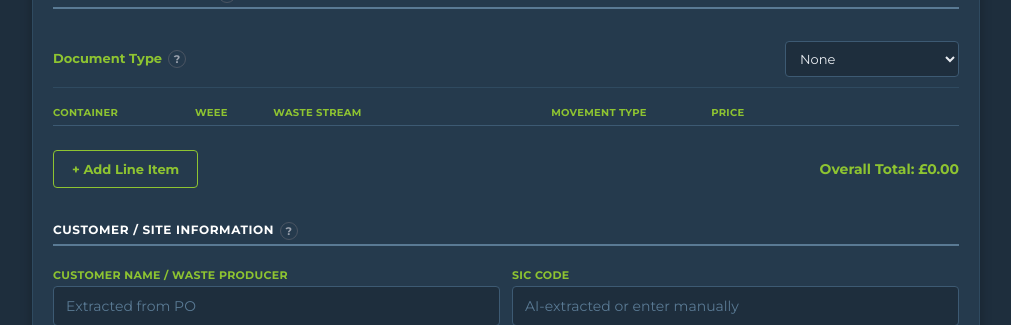
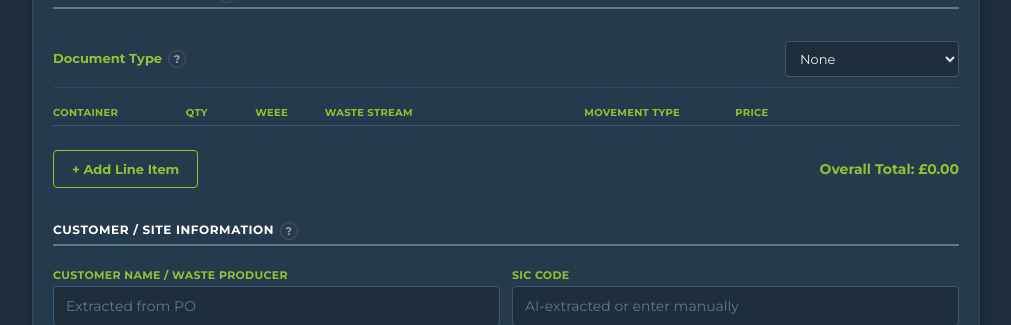
Before and after one commit to NathCM24/pdf-extractor, a Flask app: template templates/index.html in a window 1280 px wide. Shown: the part 1117-1442 px from the top of the page, without its empty margins (134-1145 px from the left). Run offline with Flask 3, Linux system fonts and the light colour scheme; the template is opened without the code that fills it, so the values that code supplies are empty; some libraries are stand-ins or nearby versions.

Commit message:
Add Quantity column to Products & Services and smart line splitting
1. Quantity column added to both Broker and CEF tabs:
   - New Qty number input between Container and WEEE # columns
   - Column order: Container | Qty | WEEE # | Waste Stream | Movement Type | Price | Delete
   - Minimum 1, defaults to 1, compact ~55px wide, right-aligned
   - Included in all outputs: PDF, HubSpot deal, email, Make.com webhook

2. Smart line splitting in AI extraction:
   - Updated both EXTRACT_PROMPT and CEF_EXTRACT_PROMPT
   - Multiple containers in one description split into separate line items
   - Quantity patterns extracted (2x, x2, qty 2, etc.)
   - Known container types: Green Steel, Magnum, Collapsible, Pallet,
     Non-Linear Crate, Durapipe, Battery POD

3. Styling updates:
   - Adjusted grid columns: 14% 7% 7% 28% 16% 14% 4%
   - PDF table columns updated with QTY column
   - Dark theme number input matching existing style

https://claude.ai/code/session_017wQPTVNVdvfg8EMjvzBAzS

```diff
--- a/app.py
+++ b/app.py
@@ -146,6 +146,24 @@ CONTAINER AUTO-DETECTION (for each line item, pick the best match from the descr
 - If description contains "Battery" or "POD" → "Battery POD"
 - If none match → default to "Magnum"
 
+SMART LINE SPLITTING — MULTIPLE CONTAINERS:
+If a product description references multiple container types from this list [Green Steel, Magnum, Collapsible, Pallet, Non-Linear Crate, Durapipe, Battery POD], create a SEPARATE line item for each container. Extract the quantity for each container if mentioned.
+
+Examples:
+- "Magnum & Green Steel Empty & Replace" → TWO line items:
+  Line 1: container "Magnum", quantity 1, description "Empty & Replace"
+  Line 2: container "Green Steel", quantity 1, description "Empty & Replace"
+- "2x Magnum, 1x Collapsible - Mixed WEEE Collection" → TWO line items:
+  Line 1: container "Magnum", quantity 2, description "Mixed WEEE Collection"
+  Line 2: container "Collapsible", quantity 1, description "Mixed WEEE Collection"
+- If only one container is mentioned, keep it as a single line item as normal.
+
+QUANTITY EXTRACTION:
+For each line item, extract the quantity from the PO text. Look for patterns like:
+- "2x", "x2", "2 x", "qty 2", "quantity: 2", "qty: 2"
+- A number immediately before the container name (e.g. "2 Magnum")
+- If no quantity is found, default to 1.
+
 WASTE STREAM AUTO-DETECTION (for each line item, pick the most appropriate WEEE category):
 The 15 WEEE categories are:
 1. Large Household Appliances
@@ -694,15 +712,15 @@ def _build_review_pdf(payload: dict) -> BytesIO:
 
     down(box_h + 8 * mm)
 
-    # ── Products & Services table (Container | Waste Stream | Movement Type | Price) ──
+    # ── Products & Services table (Container | Qty | Waste Stream | Movement Type | Price) ──
     line_items = list(payload.get("line_items") or [])
 
     # Inject document type as a £40 line item if applicable
     _inject_doc_type_line(line_items, payload.get("document_type"))
 
     if line_items:
-        ps_col_w = [CONTENT_W * 0.20, CONTENT_W * 0.35, CONTENT_W * 0.20, CONTENT_W * 0.25]
-        ps_headers = ["CONTAINER", "WASTE STREAM", "MOVEMENT TYPE", "PRICE"]
+        ps_col_w = [CONTENT_W * 0.17, CONTENT_W * 0.07, CONTENT_W * 0.32, CONTENT_W * 0.19, CONTENT_W * 0.25]
+        ps_headers = ["CONTAINER", "QTY", "WASTE STREAM", "MOVEMENT TYPE", "PRICE"]
         ps_hdr_h = 9 * mm
         ps_row_h_single = 8 * mm   # rows without two-line waste stream
         ps_row_h_double = 14 * mm  # rows with WEEE category + description
@@ -733,6 +751,11 @@ def _build_review_pdf(payload: dict) -> BytesIO:
         grand_total = 0.0
         for idx, item in enumerate(line_items):
             container_val = str(item.get("container") or "")
+            quantity_val = item.get("quantity", 1)
+            try:
+                quantity_val = int(quantity_val)
+            except (TypeError, ValueError):
+                quantity_val = 1
             weee_line, desc_line = _waste_stream_parts(item)
             movement_type = str(item.get("movement_type") or "")
             try:
@@ -755,8 +778,8 @@ def _build_review_pdf(payload: dict) -> BytesIO:
             c.line(MARGIN, y - ps_row_h, MARGIN + CONTENT_W, y - ps_row_h)
 
             # Waste Stream column — two-line layout
-            ws_x = MARGIN + ps_col_w[0]
-            max_ws_w = ps_col_w[1] - 6 * mm
+            ws_x = MARGIN + ps_col_w[0] + ps_col_w[1]
+            max_ws_w = ps_col_w[2] - 6 * mm
 
             if has_two_lines:
                 # Line 1: WEEE category (smaller font, muted grey)
@@ -794,14 +817,20 @@ def _build_review_pdf(payload: dict) -> BytesIO:
             c.setFillColor(TEXT_BODY)
             c.drawString(MARGIN + 3 * mm, text_y, container_val or "\u2014")
 
+            # Quantity
+            qty_x = MARGIN + ps_col_w[0]
+            c.setFont(FONT_R, 8)
+            c.setFillColor(TEXT_BODY)
+            c.drawString(qty_x + 3 * mm, text_y, str(quantity_val))
+
             # Movement Type
-            mt_x = MARGIN + ps_col_w[0] + ps_col_w[1]
+            mt_x = MARGIN + ps_col_w[0] + ps_col_w[1] + ps_col_w[2]
             c.setFont(FONT_R, 8)
             c.setFillColor(TEXT_BODY)
             c.drawString(mt_x + 3 * mm, text_y, movement_type or "\u2014")
 
             # Price
-            price_x = MARGIN + ps_col_w[0] + ps_col_w[1] + ps_col_w[2]
+            price_x = MARGIN + ps_col_w[0] + ps_col_w[1] + ps_col_w[2] + ps_col_w[3]
             c.setFont(FONT_B, 9)
             c.setFillColor(NAVY)
             c.drawRightString(price_x + ps_col_w[3] - 3 * mm, text_y, _money(price))
@@ -976,6 +1005,10 @@ def _normalise_data(data: dict):
         item["movement_type"] = str(item.get("movement_type") or "")
         item["container"] = str(item.get("container") or "Magnum")
         item["waste_stream"] = str(item.get("waste_stream") or "")
+        try:
+            item["quantity"] = max(1, int(item.get("quantity", 1)))
+        except (TypeError, ValueError):
+            item["quantity"] = 1
         # Support both old format (quantity/unit_price/line_total) and new format (price)
         if "price" in item:
             try:
@@ -1225,6 +1258,24 @@ CONTAINER AUTO-DETECTION (for each line item):
 - "Dura" or "Durapipe" or "Flo Tube" → "Durapipe"
 - "Battery" or "POD" → "Battery POD"
 - Default → "Magnum"
+
+SMART LINE SPLITTING — MULTIPLE CONTAINERS:
+If a product description references multiple container types from this list [Green Steel, Magnum, Collapsible, Pallet, Non-Linear Crate, Durapipe, Battery POD], create a SEPARATE line item for each container. Extract the quantity for each container if mentioned.
+
+Examples:
+- "Magnum & Green Steel Empty & Replace" → TWO line items:
+  Line 1: container "Magnum", quantity 1, description "Empty & Replace"
+  Line 2: container "Green Steel", quantity 1, description "Empty & Replace"
+- "2x Magnum, 1x Collapsible - Mixed WEEE Collection" → TWO line items:
+  Line 1: container "Magnum", quantity 2, description "Mixed WEEE Collection"
+  Line 2: container "Collapsible", quantity 1, description "Mixed WEEE Collection"
+- If only one container is mentioned, keep it as a single line item as normal.
+
+QUANTITY EXTRACTION:
+For each line item, extract the quantity from the PO text. Look for patterns like:
+- "2x", "x2", "2 x", "qty 2", "quantity: 2", "qty: 2"
+- A number immediately before the container name (e.g. "2 Magnum")
+- If no quantity is found, default to 1.
 
 WASTE STREAM — pick from the 15 WEEE categories:
 1. Large Household Appliances | 2. Small Household Appliances | 3. IT and Telecommunications Equipment
@@ -1784,6 +1835,11 @@ def _format_line_items_cell(line_items):
     lines = []
     for item in (line_items or []):
         container = str(item.get("container") or "")
+        qty = item.get("quantity", 1)
+        try:
+            qty = int(qty)
+        except (TypeError, ValueError):
+            qty = 1
         weee_line, desc_line = _waste_stream_parts(item)
         mt = str(item.get("movement_type") or "")
         try:
@@ -1792,11 +1848,12 @@ def _format_line_items_cell(line_items):
             price = 0.0
         mt_str = f" [{mt}]" if mt else ""
         container_str = f"{container} | " if container else ""
+        qty_str = f"x{qty} | " if qty and qty > 1 else ""
         if weee_line and desc_line:
-            lines.append(f"{container_str}{weee_line}\n  {desc_line}{mt_str} | \u00a3{price:.2f}")
+            lines.append(f"{container_str}{qty_str}{weee_line}\n  {desc_line}{mt_str} | \u00a3{price:.2f}")
         else:
             display_desc = weee_line or desc_line or _format_waste_stream_display(item)
-            lines.append(f"{container_str}{display_desc}{mt_str} | \u00a3{price:.2f}")
+            lines.append(f"{container_str}{qty_str}{display_desc}{mt_str} | \u00a3{price:.2f}")
     return "\n".join(lines) if lines else "\u2014"
 
 
@@ -2220,10 +2277,15 @@ def hubspot_create_deal():
         li_name = " ".join(parts)
         # Use 'price' field (new format) or fall back to 'unit_price' (old format)
         item_price = item.get("price", item.get("unit_price", 0))
+        item_qty = item.get("quantity", 1)
+        try:
+            item_qty = max(1, int(item_qty))
+        except (TypeError, ValueError):
+            item_qty = 1
         li_body = {
             "properties": {
                 "name": li_name,
-                "quantity": "1",
+                "quantity": str(item_qty),
                 "price": str(item_price),
             }
         }
@@ -2448,6 +2510,12 @@ def _build_delivery_email_html(payload):
         li_rows = "".join([section_header("Products & Services")])
         for li_item in email_line_items:
             container = _esc(str(li_item.get("container") or "") or "\u2014")
+            li_qty = li_item.get("quantity", 1)
+            try:
+                li_qty = int(li_qty)
+            except (TypeError, ValueError):
+                li_qty = 1
+            qty_html = f' <span style="font-size:11px; color:#718096;">(x{li_qty})</span>' if li_qty > 1 else ""
             weee_line, desc_line = _waste_stream_parts(li_item)
             mt = _esc(str(li_item.get("movement_type") or "") or "\u2014")
             try:
@@ -2464,7 +2532,7 @@ def _build_delivery_email_html(payload):
                 ws_html = _esc(weee_line or desc_line or _format_waste_stream_display(li_item))
             li_rows += (
                 f'<tr {row_style}>'
-                f'<td {label_style}>{container}</td>'
+                f'<td {label_style}>{container}{qty_html}</td>'
                 f'<td {value_style}>'
                 f'{ws_html}<br/>'
                 f'<span style="font-size:11px; color:#718096;">{mt}</span>'
--- a/templates/index.html
+++ b/templates/index.html
@@ -293,9 +293,9 @@
     }
     .toast.show { opacity: 1; }
 
-    /* --- Line items (5-column: Container | WEEE # | Waste Stream | Movement Type | Price | Remove) --- */
+    /* --- Line items (7-column: Container | Qty | WEEE # | Waste Stream | Movement Type | Price | Remove) --- */
     .line-item-row {
-      display: grid; grid-template-columns: 15% 8% 30% 17% 15% 5%; gap: 6px;
+      display: grid; grid-template-columns: 14% 7% 7% 28% 16% 14% 4%; gap: 6px;
       align-items: end; padding: 8px 0; border-bottom: 1px solid #2f4a60;
     }
     .line-item-row:last-child { border-bottom: none; }
@@ -339,6 +339,18 @@
       padding: 7px 8px;
     }
     .li-waste-desc:focus { outline: none; border-color: #8ec431; box-shadow: 0 0 0 2px rgba(142,196,49,.2); }
+    /* Qty number input: compact */
+    .li-qty {
+      width: 55px; min-width: 45px; text-align: right;
+      border: 1px solid #3d5a73; border-radius: 4px;
+      background: #1e2e3d; color: #e8ecf1;
+      font-family: 'Montserrat', sans-serif; font-size: 12px;
+      padding: 7px 6px;
+      -moz-appearance: textfield;
+    }
+    .li-qty::-webkit-outer-spin-button,
+    .li-qty::-webkit-inner-spin-button { -webkit-appearance: none; margin: 0; }
+    .li-qty:focus { outline: none; border-color: #8ec431; box-shadow: 0 0 0 2px rgba(142,196,49,.2); }
     .li-price-wrap {
       display: flex; align-items: center; position: relative;
     }
@@ -697,8 +709,9 @@
           </div>
 
           <!-- Line item header row -->
-          <div class="full" style="display:grid; grid-template-columns:15% 8% 30% 17% 15% 5%; gap:6px; padding:6px 0; border-bottom:1px solid #3d5a73;">
+          <div class="full" style="display:grid; grid-template-columns:14% 7% 7% 28% 16% 14% 4%; gap:6px; padding:6px 0; border-bottom:1px solid #3d5a73;">
             <span style="font-size:10px; font-weight:700; text-transform:uppercase; color:#8ec431; letter-spacing:.3px;">Container</span>
+            <span style="font-size:10px; font-weight:700; text-transform:uppercase; color:#8ec431; letter-spacing:.3px;">Qty</span>
             <span style="font-size:10px; font-weight:700; text-transform:uppercase; color:#8ec431; letter-spacing:.3px;">WEEE</span>
             <span style="font-size:10px; font-weight:700; text-transform:uppercase; color:#8ec431; letter-spacing:.3px;">Waste Stream</span>
             <span style="font-size:10px; font-weight:700; text-transform:uppercase; color:#8ec431; letter-spacing:.3px;">Movement Type</span>
@@ -889,8 +902,9 @@
           </div>
 
           <!-- Line item header row -->
-          <div class="full" style="display:grid; grid-template-columns:15% 8% 30% 17% 15% 5%; gap:6px; padding:6px 0; border-bottom:1px solid #3d5a73;">
+          <div class="full" style="display:grid; grid-template-columns:14% 7% 7% 28% 16% 14% 4%; gap:6px; padding:6px 0; border-bottom:1px solid #3d5a73;">
             <span style="font-size:10px; font-weight:700; text-transform:uppercase; color:#8ec431; letter-spacing:.3px;">Container</span>
+            <span style="font-size:10px; font-weight:700; text-transform:uppercase; color:#8ec431; letter-spacing:.3px;">Qty</span>
             <span style="font-size:10px; font-weight:700; text-transform:uppercase; color:#8ec431; letter-spacing:.3px;">WEEE</span>
             <span style="font-size:10px; font-weight:700; text-transform:uppercase; color:#8ec431; letter-spacing:.3px;">Waste Stream</span>
             <span style="font-size:10px; font-weight:700; text-transform:uppercase; color:#8ec431; letter-spacing:.3px;">Movement Type</span>
@@ -1394,7 +1408,7 @@
       return '';
     }
 
-    function addLineItem(desc, movementType, price, isDocTypeLine, containerType, wasteStream) {
+    function addLineItem(desc, movementType, price, isDocTypeLine, containerType, wasteStream, qty) {
       const containerEl = document.getElementById('line-items-container');
       const idx = lineItemCounter++;
       const row = document.createElement('div');
@@ -1405,6 +1419,9 @@
         var sel = (containerType || 'Magnum') === ct ? ' selected' : '';
         return '<option value="' + escHtml(ct) + '"' + sel + '>' + escHtml(ct) + '</option>';
       }).join('');
+      /* Qty */
+      var qtyVal = parseInt(qty, 10);
+      if (isNaN(qtyVal) || qtyVal < 1) qtyVal = 1;
       /* WEEE # dropdown (1-15) */
       var weeeNum = parseWeeeNum(wasteStream);
       var weeeOpts = '<option value="">\u2014</option>';
@@ -1423,6 +1440,7 @@
       var descVal = desc || '';
       row.innerHTML =
         '<div><select class="li-container">' + ctOptions + '</select></div>' +
+        '<div><input type="number" class="li-qty" value="' + qtyVal + '" min="1" step="1" /></div>' +
         '<div><div class="weee-wrap"><select class="li-weee-num" onchange="updateWeeeTooltip(this)">' + weeeOpts + '</select><span class="weee-tooltip">' + escHtml(tooltipText) + '</span></div></div>' +
         '<div><input type="text" class="li-waste-desc" value="' + escHtml(descVal) + '" placeholder="Product description" /></div>' +
         '<div><select class="li-movement">' + mtOptions + '</select></div>' +
@@ -1499,8 +1517,11 @@
         var descText = (row.querySelector('.li-waste-desc') || {}).value || '';
         /* Build waste_stream: "N. Category Name" for backward compat, or empty */
         var wsVal = weeeNum ? (weeeNum + '. ' + weeeCategory) : '';
+        var qtyVal = parseInt((row.querySelector('.li-qty') || {}).value, 10);
+        if (isNaN(qtyVal) || qtyVal < 1) qtyVal = 1;
         items.push({
           container: (row.querySelector('.li-container') || {}).value || 'Magnum',
+          quantity: qtyVal,
           waste_stream: wsVal,
           weee_number: weeeNum,
           weee_category: weeeCategory,
@@ -1568,7 +1589,7 @@
       const items = data.line_items || [];
       items.forEach(item => {
         var price = item.price != null ? item.price : (item.line_total || item.unit_price || 0);
-        addLineItem(item.description, item.movement_type || '', price, false, item.container || 'Magnum', item.waste_stream || '');
+        addLineItem(item.description, item.movement_type || '', price, false, item.container || 'Magnum', item.waste_stream || '', item.quantity || 1);
       });
 
       /* Document type change (no longer auto-adds £40 line) */
@@ -1942,12 +1963,13 @@
       /* Build description from line items + delivery details (two-line waste stream) */
       var desc = items.map(function(li, i) {
         var ct = li.container ? li.container + ' | ' : '';
+        var qtyStr = (li.quantity && li.quantity > 1) ? 'x' + li.quantity + ' | ' : '';
         var parts = wasteStreamParts(li);
         var mt = li.movement_type ? ' [' + li.movement_type + ']' : '';
         if (parts.weee && parts.desc) {
-          return (i+1) + '. ' + ct + parts.weee + '\n   ' + parts.desc + mt + ' \u2014 \u00a3' + (li.price||0).toFixed(2);
+          return (i+1) + '. ' + ct + qtyStr + parts.weee + '\n   ' + parts.desc + mt + ' \u2014 \u00a3' + (li.price||0).toFixed(2);
         }
-        return (i+1) + '. ' + ct + (parts.weee || parts.desc || 'Item') + mt + ' \u2014 \u00a3' + (li.price||0).toFixed(2);
+        return (i+1) + '. ' + ct + qtyStr + (parts.weee || parts.desc || 'Item') + mt + ' \u2014 \u00a3' + (li.price||0).toFixed(2);
       }).join('\n');
 
       /* Append delivery details to description */
@@ -1971,7 +1993,7 @@
       /* Build line items table (two-line waste stream) */
       var liHtml = '';
       if (items.length) {
-        liHtml = '<table class="hs-li-table"><thead><tr><th>Container</th><th>Waste Stream</th><th>Movement</th><th>Price</th></tr></thead><tbody>';
+        liHtml = '<table class="hs-li-table"><thead><tr><th>Container</th><th>Qty</th><th>Waste Stream</th><th>Movement</th><th>Price</th></tr></thead><tbody>';
         items.forEach(function(li) {
           var pts = wasteStreamParts(li);
           var wsCell = '';
@@ -1980,7 +2002,7 @@
           } else {
             wsCell = escHtml(pts.weee || pts.desc || formatWasteStreamDisplay(li) || '\u2014');
           }
-          liHtml += '<tr><td>' + escHtml(li.container || '\u2014') + '</td><td>' + wsCell + '</td><td>' + escHtml(li.movement_type || '\u2014') + '</td><td>\u00a3' + (li.price||0).toFixed(2) + '</td></tr>';
+          liHtml += '<tr><td>' + escHtml(li.container || '\u2014') + '</td><td>' + (li.quantity || 1) + '</td><td>' + wsCell + '</td><td>' + escHtml(li.movement_type || '\u2014') + '</td><td>\u00a3' + (li.price||0).toFixed(2) + '</td></tr>';
         });
         liHtml += '</tbody></table>';
       } else {
@@ -2811,7 +2833,7 @@
 
       /* Line items */
       var CEF_CONTAINER_TYPES = ['Green Steel', 'Magnum', 'Collapsible', 'Pallet', 'Non-Linear Crate', 'Durapipe', 'Battery POD', 'Data POD', 'Electric POD', 'Lighting POD', 'Toner POD', 'Haz Box'];
-      window.cefAddLineItem = function(desc, mt, price, isDoc, containerType, wasteStream) {
+      window.cefAddLineItem = function(desc, mt, price, isDoc, containerType, wasteStream, qty) {
         var c = document.getElementById('cef-line-items-container');
         var idx = cefLineItemCounter++;
         var row = document.createElement('div');
@@ -2820,6 +2842,9 @@
         var ctOpts = CEF_CONTAINER_TYPES.map(function(ct) {
           return '<option value="'+escHtml(ct)+'"'+((containerType||'Magnum')===ct?' selected':'')+'>'+escHtml(ct)+'</option>';
         }).join('');
+        /* Qty */
+        var qtyVal = parseInt(qty, 10);
+        if (isNaN(qtyVal) || qtyVal < 1) qtyVal = 1;
         /* WEEE # dropdown */
         var weeeNum = parseWeeeNum(wasteStream);
         var weeeOpts = '<option value="">\u2014</option>';
@@ -2834,6 +2859,7 @@
         var descVal = desc || '';
         row.innerHTML =
           '<div><select class="li-container">'+ctOpts+'</select></div>' +
+          '<div><input type="number" class="li-qty" value="'+qtyVal+'" min="1" step="1" /></div>' +
           '<div><div class="weee-wrap"><select class="li-weee-num" onchange="updateWeeeTooltip(this)">'+weeeOpts+'</select><span class="weee-tooltip">'+escHtml(tooltipText)+'</span></div></div>' +
           '<div><input type="text" class="li-waste-desc" value="'+escHtml(descVal)+'" placeholder="Product description" /></div>' +
           '<div><select class="li-movement">'+opts+'</select></div>' +
@@ -2860,8 +2886,11 @@
           var weeeCategory = (weeeNum && WEEE_CATEGORIES[parseInt(weeeNum,10)]) || '';
           var descText = (r.querySelector('.li-waste-desc') || {}).value || '';
           var wsVal = weeeNum ? (weeeNum + '. ' + weeeCategory) : '';
+          var qtyVal = parseInt((r.querySelector('.li-qty') || {}).value, 10);
+          if (isNaN(qtyVal) || qtyVal < 1) qtyVal = 1;
           items.push({
             container: (r.querySelector('.li-container') || {}).value || 'Magnum',
+            quantity: qtyVal,
             waste_stream: wsVal,
             weee_number: weeeNum,
             weee_category: weeeCategory,
@@ -2903,7 +2932,7 @@
         document.getElementById('cef-doc-supplier-label').textContent = 'From: ' + bn;
         cefClearLI();
         (data.line_items || []).forEach(function(li) {
-          cefAddLineItem(li.description, li.movement_type || '', li.price != null ? li.price : (li.line_total || li.unit_price || 0), false, li.container || 'Magnum', li.waste_stream || '');
+          cefAddLineItem(li.description, li.movement_type || '', li.price != null ? li.price : (li.line_total || li.unit_price || 0), false, li.container || 'Magnum', li.waste_stream || '', li.quantity || 1);
         });
         /* Confidence dots */
         var fmap = {cef_po_reference:'po_reference',cef_branch_name:'cef_branch_name',cef_branch_address:'cef_branch_address',cef_branch_postcode:'cef_branch_postcode',cef_branch_phone:'cef_branch_phone',cef_branch_email:'cef_branch_email',cef_po_date:'po_date',cef_entered_by:'entered_by',cef_site_contact:'site_contact',cef_delivery_address:'delivery_address',cef_delivery_postcode:'delivery_postcode'};
@@ -3011,7 +3040,7 @@
         else { ooHtml = '<option value="">No owners</option>'; }
 
         var personDetails = CEF_PERSONS[person] || CEF_PERSONS['Katie Wooton'];
-        var desc = items.map(function(li,i){ var ct=li.container?li.container+' | ':''; var pts=wasteStreamParts(li); var mt=li.movement_type?' ['+li.movement_type+']':''; if(pts.weee&&pts.desc){return (i+1)+'. '+ct+pts.weee+'\n   '+pts.desc+mt+' \u2014 \u00a3'+(li.price||0).toFixed(2);} return (i+1)+'. '+ct+(pts.weee||pts.desc||'Item')+mt+' \u2014 \u00a3'+(li.price||0).toFixed(2); }).join('\n');
+        var desc = items.map(function(li,i){ var ct=li.container?li.container+' | ':''; var qS=(li.quantity&&li.quantity>1)?'x'+li.quantity+' | ':''; var pts=wasteStreamParts(li); var mt=li.movement_type?' ['+li.movement_type+']':''; if(pts.weee&&pts.desc){return (i+1)+'. '+ct+qS+pts.weee+'\n   '+pts.desc+mt+' \u2014 \u00a3'+(li.price||0).toFixed(2);} return (i+1)+'. '+ct+qS+(pts.weee||pts.desc||'Item')+mt+' \u2014 \u00a3'+(li.price||0).toFixed(2); }).join('\n');
         desc += '\n\nPrepared By: '+personDetails.name+' | '+personDetails.title+' | '+personDetails.email+' | '+personDetails.phone;
         if (p.po_date) desc += '\nPO Date: '+p.po_date;
         var dd = [['CEF Branch',bn],['Supplier','Waste Experts'],['Site Contact',p.site_contact],['Delivery Address',p.delivery_address],['Delivery Postcode',p.delivery_postcode]];
@@ -3020,8 +3049,8 @@
 
         var liH = '';
         if (items.length) {
-          liH = '<table class="hs-li-table"><thead><tr><th>Container</th><th>Waste Stream</th><th>Movement</th><th>Price</th></tr></thead><tbody>';
-          items.forEach(function(li){ var pts=wasteStreamParts(li); var wsC=''; if(pts.weee&&pts.desc){wsC='<span style="font-size:10px;color:#718096;">'+escHtml(pts.weee)+'</span><br/>'+escHtml(pts.desc);}else{wsC=escHtml(pts.weee||pts.desc||formatWasteStreamDisplay(li)||'\u2014');} liH += '<tr><td>'+escHtml(li.container||'\u2014')+'</td><td>'+wsC+'</td><td>'+escHtml(li.movement_type||'\u2014')+'</td><td>\u00a3'+(li.price||0).toFixed(2)+'</td></tr>'; });
+          liH = '<table class="hs-li-table"><thead><tr><th>Container</th><th>Qty</th><th>Waste Stream</th><th>Movement</th><th>Price</th></tr></thead><tbody>';
+          items.forEach(function(li){ var pts=wasteStreamParts(li); var wsC=''; if(pts.weee&&pts.desc){wsC='<span style="font-size:10px;color:#718096;">'+escHtml(pts.weee)+'</span><br/>'+escHtml(pts.desc);}else{wsC=escHtml(pts.weee||pts.desc||formatWasteStreamDisplay(li)||'\u2014');} liH += '<tr><td>'+escHtml(li.container||'\u2014')+'</td><td>'+(li.quantity||1)+'</td><td>'+wsC+'</td><td>'+escHtml(li.movement_type||'\u2014')+'</td><td>\u00a3'+(li.price||0).toFixed(2)+'</td></tr>'; });
           liH += '</tbody></table>';
         } else { liH = '<div style="color:#8aa3b8;font-size:12px;">No line items</div>'; }
 
```
